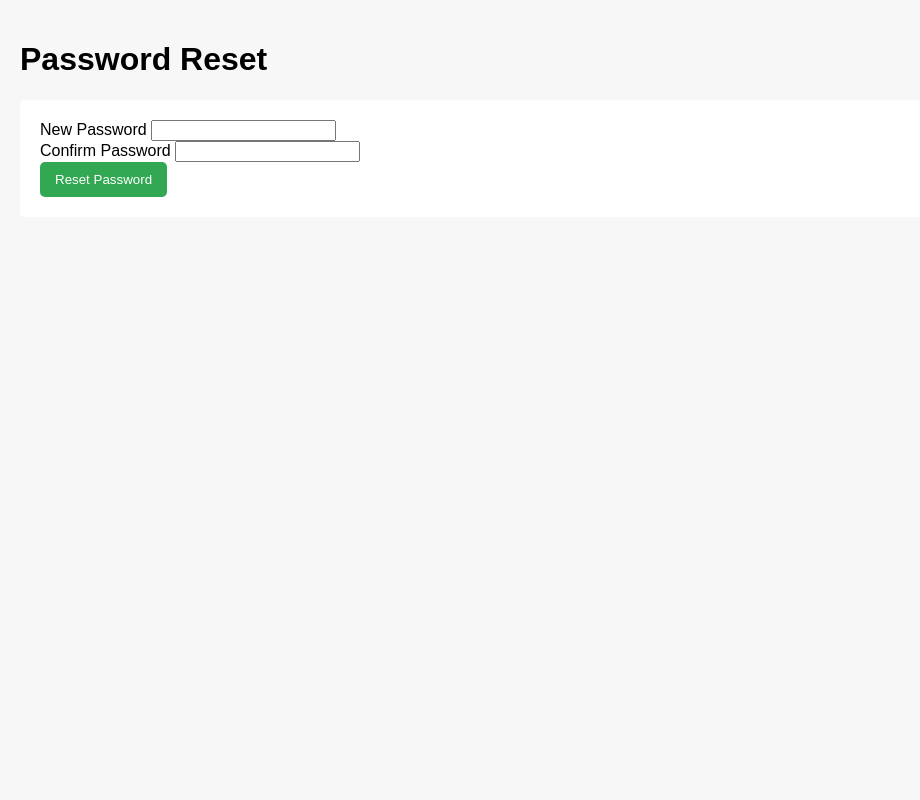
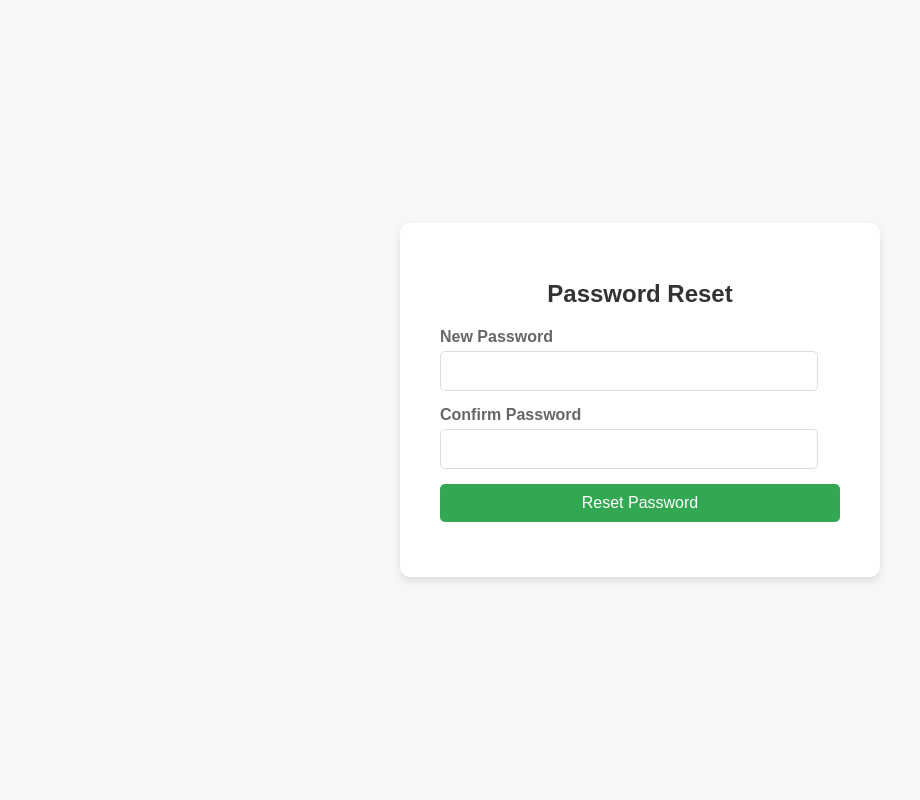
Before and after one commit to kohhash/RBAC, a Flask app: template templates/reset_password.html in a window 1280 px wide. Shown: the whole page, without its empty margins (0-920 px from the left). Run offline with Flask 2, Linux system fonts and the light colour scheme; the template is opened without the code that fills it: values that come from a table or form of the project are taken from there, others are empty; some libraries are stand-ins or nearby versions.

Commit message:
reset password template update

```diff
--- a/templates/reset_password.html
+++ b/templates/reset_password.html
@@ -1,50 +1,102 @@
 <!DOCTYPE html>
-<html>
+<html lang="en">
   <head>
+    <meta charset="UTF-8">
+    <meta name="viewport" content="width=device-width, initial-scale=1.0">
     <title>Set New Password</title>
     <style>
       body {
-        font-family: Arial, sans-serif;
+        font-family: 'Arial', sans-serif;
         margin: 0;
-        padding: 20px;
+        padding: 0;
         background-color: #f7f7f7;
+        display: flex;
+        justify-content: center;
+        align-items: center;
+        height: 100vh;
       }
-      form {
+      .container {
+        width: 100%;
+        max-width: 400px;
         background-color: #fff;
-        padding: 20px;
+        padding: 40px;
+        border-radius: 10px;
+        box-shadow: 0 4px 8px rgba(0, 0, 0, 0.1);
+      }
+      .container h1 {
+        font-size: 24px;
+        margin-bottom: 20px;
+        color: #333;
+        text-align: center;
+      }
+      .form-group {
+        margin-bottom: 15px;
+      }
+      .form-group label {
+        display: block;
+        margin-bottom: 5px;
+        font-weight: bold;
+        color: #666;
+      }
+      .form-group input[type='password'] {
+        width: calc(100% - 22px);
+        padding: 10px;
+        font-size: 16px;
+        border: 1px solid #ddd;
         border-radius: 5px;
+        box-sizing: border-box;
       }
-      input[type="submit"] {
+      .form-group input[type='password']:focus {
+        outline: none;
+        border-color: #32a852;
+      }
+      .form-group input[type='submit'] {
+        width: 100%;
+        padding: 10px;
+        font-size: 16px;
         background-color: #32a852;
-        color: white;
-        padding: 10px 15px;
+        color: #fff;
         border: none;
         border-radius: 5px;
         cursor: pointer;
+        transition: background-color 0.3s ease;
       }
-      input[type="submit"]:hover {
+      .form-group input[type='submit']:hover {
         background-color: #279142;
       }
-      .error {
+      .error-message {
         color: red;
+        font-size: 14px;
+        margin-bottom: 15px;
       }
     </style>
   </head>
   <body>
+    <div class="container">
       <h1>Password Reset</h1>
       <form method="POST">
         {{ form.hidden_tag() }}
-        <div>
+        <div class="form-group">
           {{ form.new_password.label }}
           {{ form.new_password(class="form-control") }}
         </div>
-        <div>
+        <div class="form-group">
           {{ form.new_password2.label }}
           {{ form.new_password2(class="form-control") }}
         </div>
-        <div>
+        <div class="form-group">
           {{ form.submit(class="btn btn-primary") }}
         </div>
+        {% if form.errors %}
+          <div class="error-message">
+            {% for field, errors in form.errors.items() %}
+              {% for error in errors %}
+                <p>{{ error }}</p>
+              {% endfor %}
+            {% endfor %}
+          </div>
+        {% endif %}
       </form>
+    </div>
   </body>
 </html>
```
Lines whose indentation alone changed are shown as unchanged.
